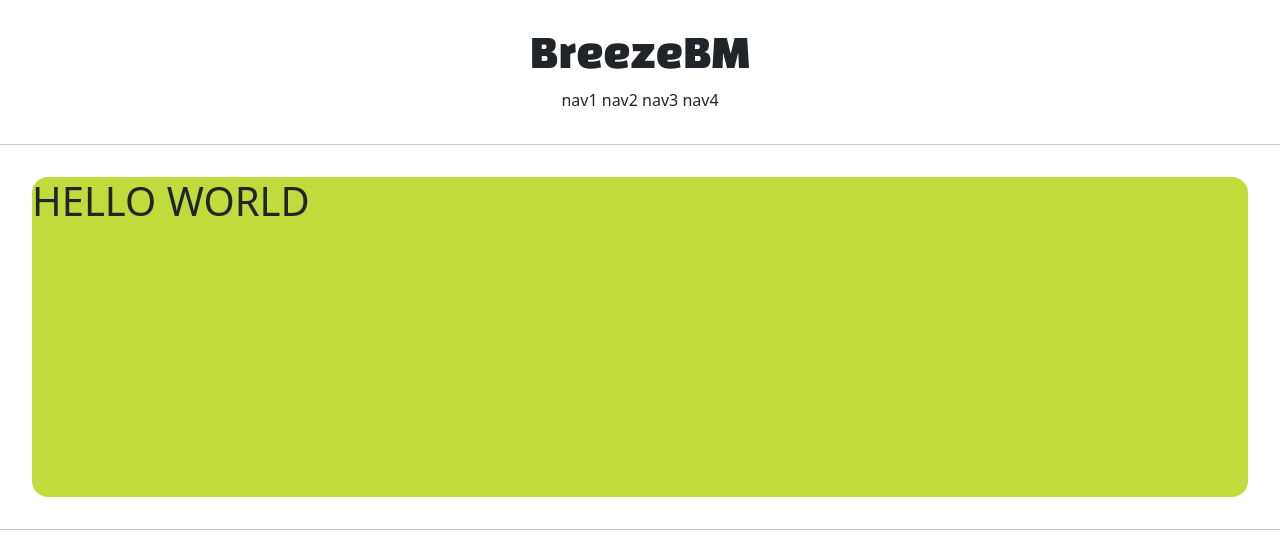
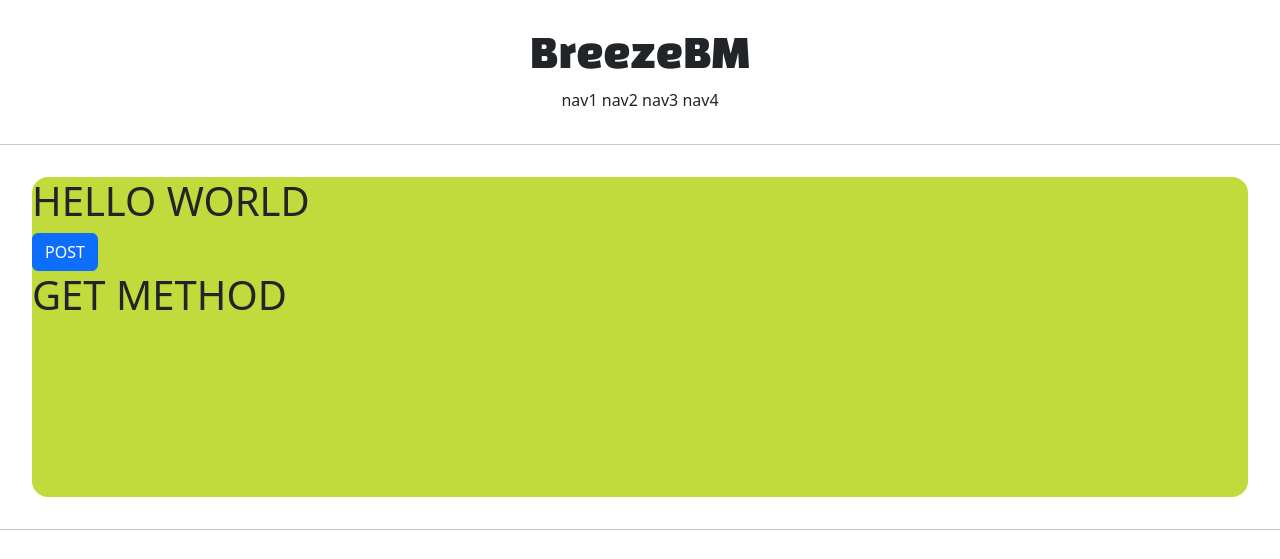
Before and after one commit to BreezeBM/django-study, a Django app: page /account/hello_world/ in a window 1280 px wide. Shown: the top 559 px of the page. Run offline with Django 4.2, Linux system fonts and the light colour scheme.

Commit message:
feat: 16강 Get, Post 실습

```diff
--- a/breezebm/accountapp/templates/accountapp/hello_world.html
+++ b/breezebm/accountapp/templates/accountapp/hello_world.html
@@ -3,7 +3,18 @@
 {% block content %}
 
     <div style="height: 20rem; background-color: #c1db3c; border-radius: 1rem; margin: 2rem">
-      <h1>HELLO WORLD</h1>
+        <h1>
+          HELLO WORLD
+        </h1>
+
+        <form action="/account/hello_world/" method="post">
+            {% csrf_token %}
+            <input type="submit" class="btn btn-primary" value="POST">
+        </form>
+
+        <h1>
+            {{ text }}
+        </h1>
     </div>
 
 {% endblock %}
--- a/breezebm/accountapp/views.py
+++ b/breezebm/accountapp/views.py
@@ -4,4 +4,7 @@ from django.shortcuts import render
 
 
 def hello_world(request):
-    return render(request, "accountapp/hello_world.html")
+    if request.method == "POST":
+        return render(request, "accountapp/hello_world.html", context={"text": "POST METHOD"})
+    else:
+        return render(request, "accountapp/hello_world.html", context={"text": "GET METHOD"})
--- /dev/null
+++ b/breezebm/pyproject.toml
@@ -0,0 +1,3 @@
+[tool.black]
+line-length = 255
+target-version = ['py310']
```
